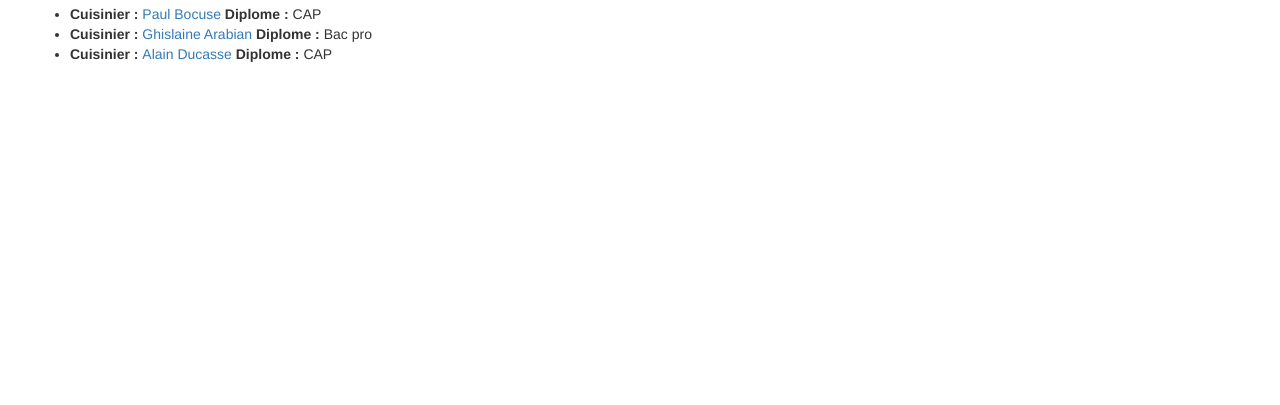
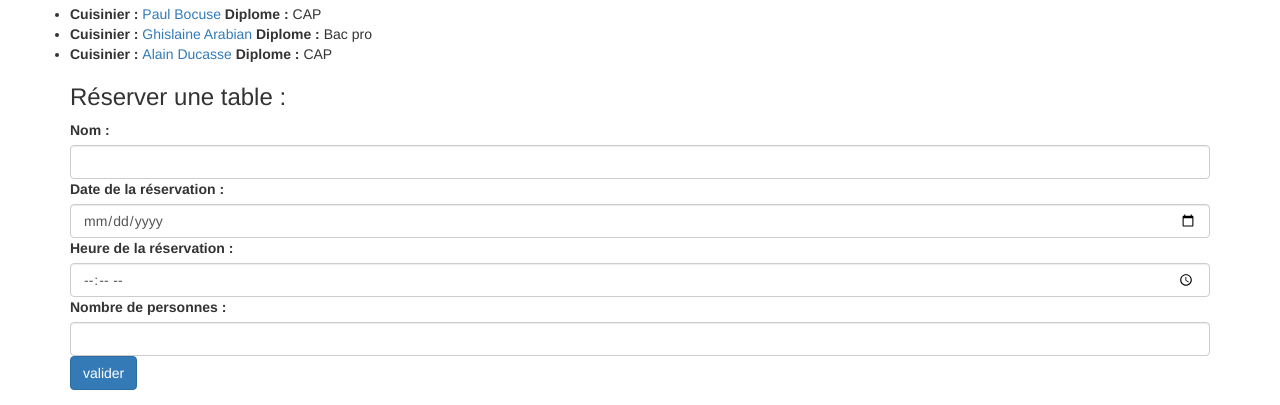
Before and after one commit to kris-ipeh/GRETA_restoBaiona, a PHP site: page /fiche_restaurant.php?id=1 in a window 1280 px wide. Shown: the part 566-971 px from the top of the page. Before the commit the page ends 628 px from the top, so only its background shows below. Run offline with PHP 8.4, Linux system fonts and the light colour scheme; data comes from the database, SQL or seed files in the repository; data that the repository does not hold is empty; a stand-in replaces the project's code that opens the database connection.

Commit message:
ajout de la reservation

```diff
--- a/entete.php
+++ b/entete.php
@@ -7,6 +7,7 @@
   <title>Site des restaurants des quartiers de la ville</title>
   <link href="bootstrap.min.css" rel="stylesheet">
   <link rel="stylesheet" type="text/css" href="style/style.css">
+
  </head>
 
  <body>
--- a/fiche_restaurant.php
+++ b/fiche_restaurant.php
@@ -67,6 +67,33 @@
 echo '</ul>';
 
 ?>
+<div>
+	<h3>Réserver une table :</h3>
+</div>
+<div>
+	<form action="reservation.php" method="get" class="form-group">
+		<div>
+			<label for="name">Nom :</label>
+			<input type="text" name="name" id="name" class="form-control" />
+		</div>
+		<div>
+			<label for="date">Date de la réservation :</label>
+			<input type="date" name="date" id="date" class="form-control" />
+		</div>
+		<div>
+			<label for="time">Heure de la réservation :</label>
+			<input type="time" name="time" id="time" class="form-control" />
+		</div>
+		<div>
+			<label for="nombre">Nombre de personnes :</label>
+			<input type="number" name="nombre" id="nombre" class="form-control" />
+		</div>
+		<div>
+			<input type="hidden" name="id_restaurant" value="<?= $id; ?>">
+			<input type="submit" value="valider" class="btn btn-primary" >
+		</div>
+	</form>
+</div>
 
 
 <?php include("pieddepage.php"); ?>
```
Also changed, not shown: reservation.php (added, +43 -0 lines), 1 other file.
